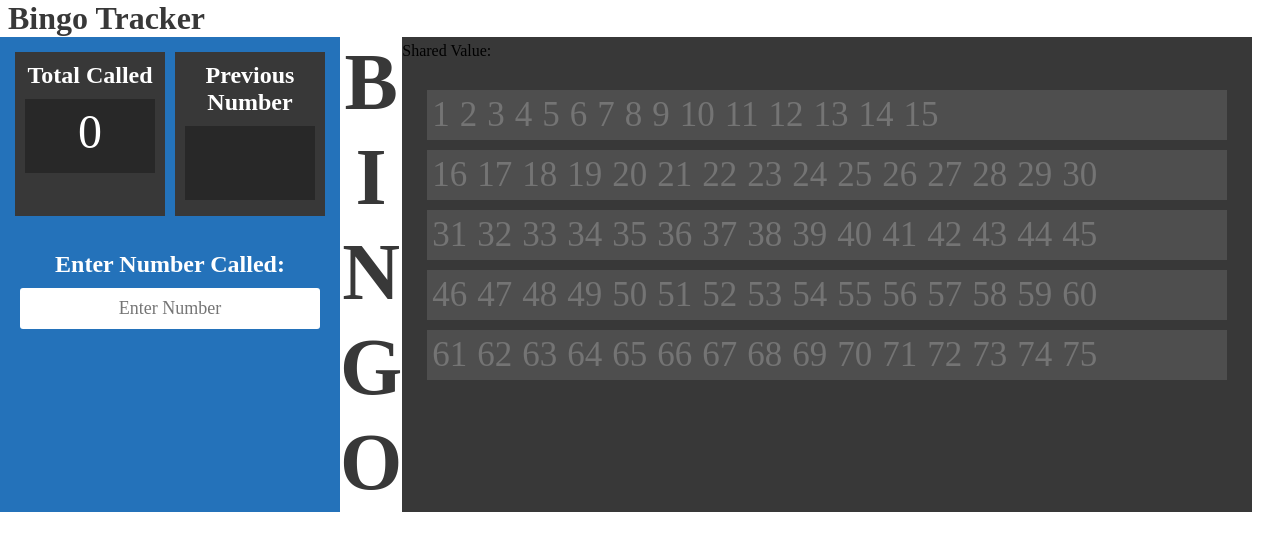
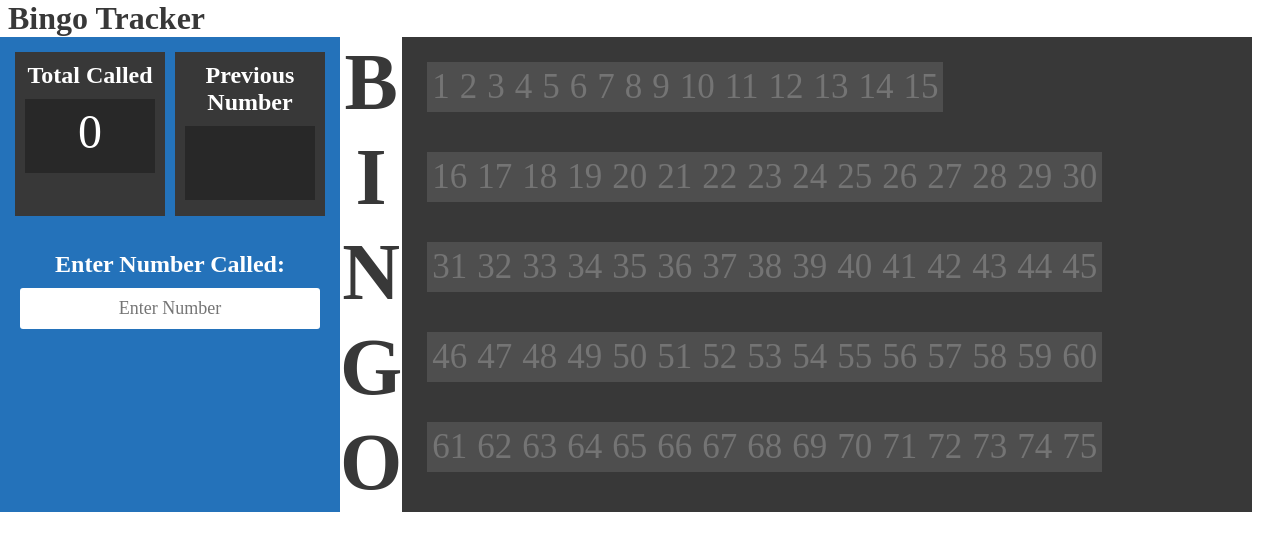
Before and after one commit to laurafry14/Bingo-Tracker, a React (Create React App) app: page / in a window 1280 px wide. Shown: the top 550 px of the page. Built offline with nearby package versions, Linux system fonts and the light colour scheme; a web font is replaced by a local one.

Commit message:
styling fix

```diff
--- a/src/App.css
+++ b/src/App.css
@@ -95,9 +95,15 @@ input {
   padding: 5px;
 }
 
+.button-container {
+  display: flex;
+  flex-wrap: wrap;
+  align-items: center;
+}
+
 .button-row {
   background-color: #4e4e4e;
-  margin: 10px 5px;
+  margin: 0 5px 40px;
 }
 
 .not-clicked {
--- a/src/components/Body.jsx
+++ b/src/components/Body.jsx
@@ -30,7 +30,6 @@ const Body = ({ sharedValue }) => {
 
   return (
     <div className="body">
-      <div>Shared Value: {sharedValue}</div>
       <div className="row-container">
         <div className="button-container">
           {Array.from({ length: totalRows }, (_, rowIndex) => (
```
